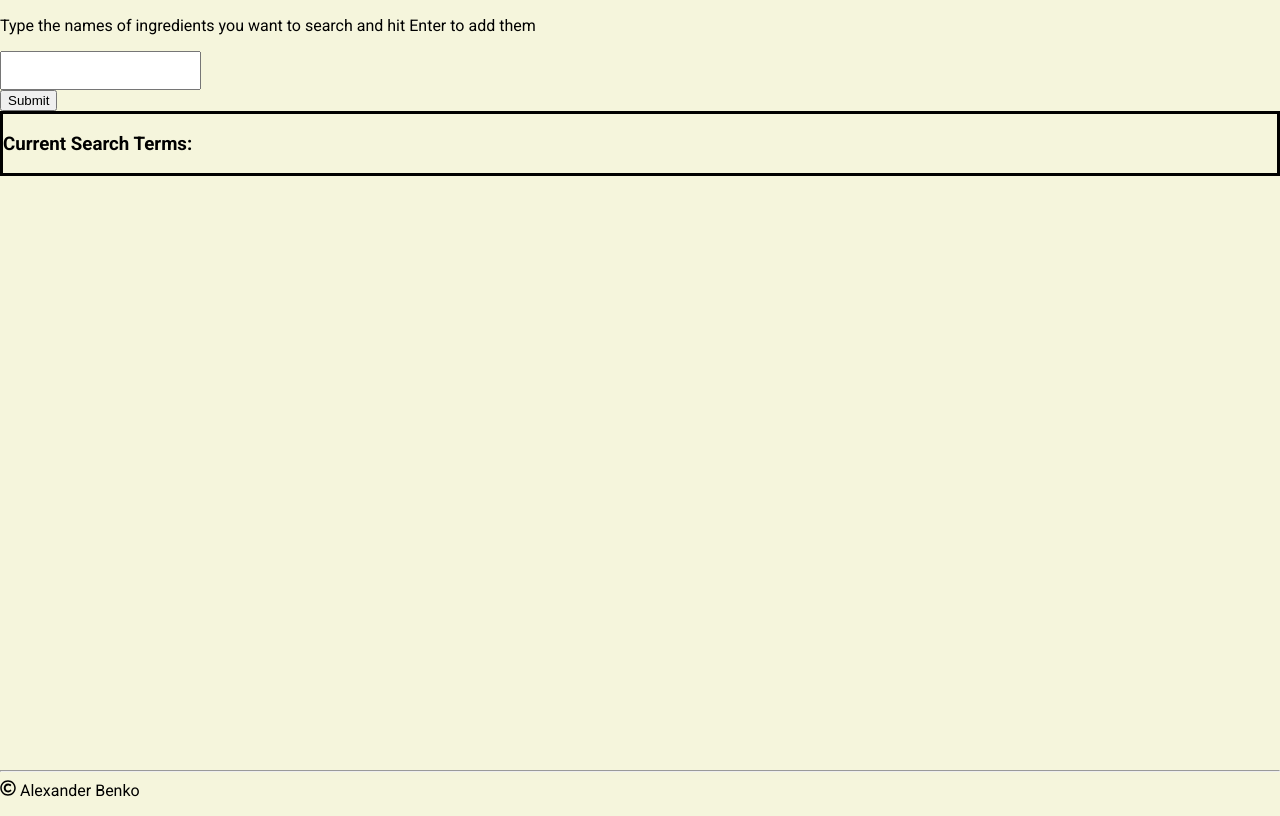
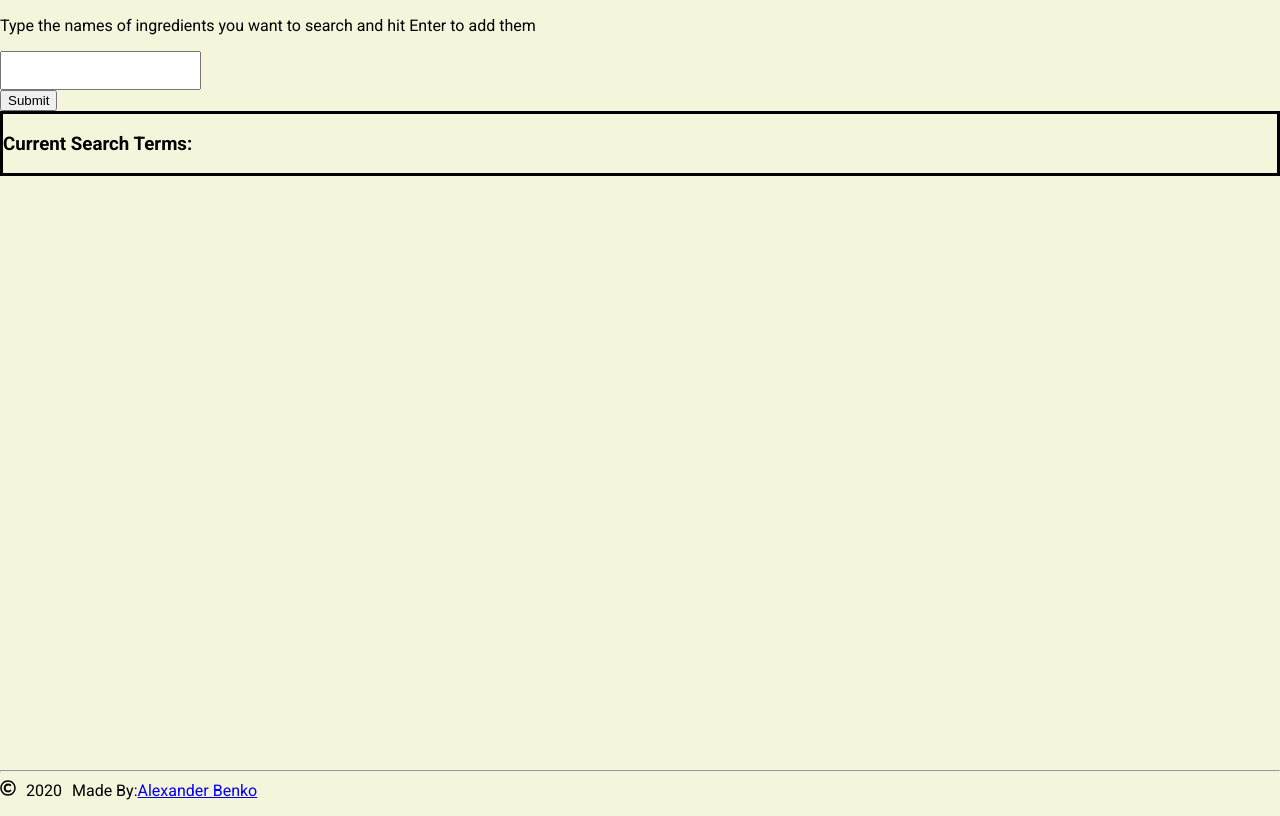
Before and after one commit to alexbenko/harmful_additives, a Next.js app: page / in a window 1280 px wide. Built offline with nearby package versions, Linux system fonts and the light colour scheme.

Commit message:
Using material ui styles and add me

```diff
--- a/components/Layout.tsx
+++ b/components/Layout.tsx
@@ -1,8 +1,5 @@
-//this will be the layout for the entire app proabably
-//will most likely start out as a single page app
-
-import React, { ReactNode } from 'react'
-//import Link from 'next/link'
+import React, { ReactNode } from 'react';
+import { makeStyles } from '@material-ui/core/styles';
 import Head from 'next/head';
 import { Toaster } from 'react-hot-toast';
 import { FaRegCopyright } from 'react-icons/fa';
@@ -12,23 +9,44 @@ type Props = {
   title?: string
   description?: string
 }
+const useStyles = makeStyles({
+  span: {
+    paddingRight:'10px'
+  },
+  footer: {
+    position:'fixed',
+    bottom:'0',
+    width:'100%'
+  }
+});
 
-const Layout = ({ children, title = 'Is My Food Harmful?', description='Does your food contain known carcinogens ?' }: Props) =>{
+const Layout = ({ children, title = 'What Is In my food?', description='Does your food contain known carcinogens ?' }: Props) =>{
+  const styles = useStyles();
+
   return(
     <>
       <Head>
         <title>{title}</title>
-        <link rel="shortcut icon" href="/tab.ico" />
+        <link rel="shortcut icon" href="/favicon.svg" />
         <meta charSet="utf-8" />
         <meta name="viewport" content="initial-scale=1.0, width=device-width" />
-        <meta name="og:keywords" content="Cancer, my food,is bad for me,cause cancer"/>
+        <meta name="og:keywords" content="Cancer, my food,is bad for me,cause cancer,what is in,my food,what is in my food,what is"/>
         <meta name="og:description" content={description}/>
         <meta name="viewport" content="width=device-width, initial-scale=1.0"/>
       </Head>
       {children}
-      <footer style={{position:'fixed',bottom:'0',width:'100%'}}>
+      <footer className={styles.footer}>
         <hr/>
-        <FaRegCopyright /> Alexander Benko
+        <span className={styles.span}>
+          <span className={styles.span}><FaRegCopyright/></span>{new Date().getFullYear()}
+        </span>
+        <span className={styles.span}>
+          Made By:
+          <a target="_blank" rel="noopener noreferrer" href="https://www.linkedin.com/in/alexander-benko-06b99a1a4/">
+            Alexander Benko
+          </a>
+        </span>
+
       </footer>
       <Toaster
         position="top-center"
```
